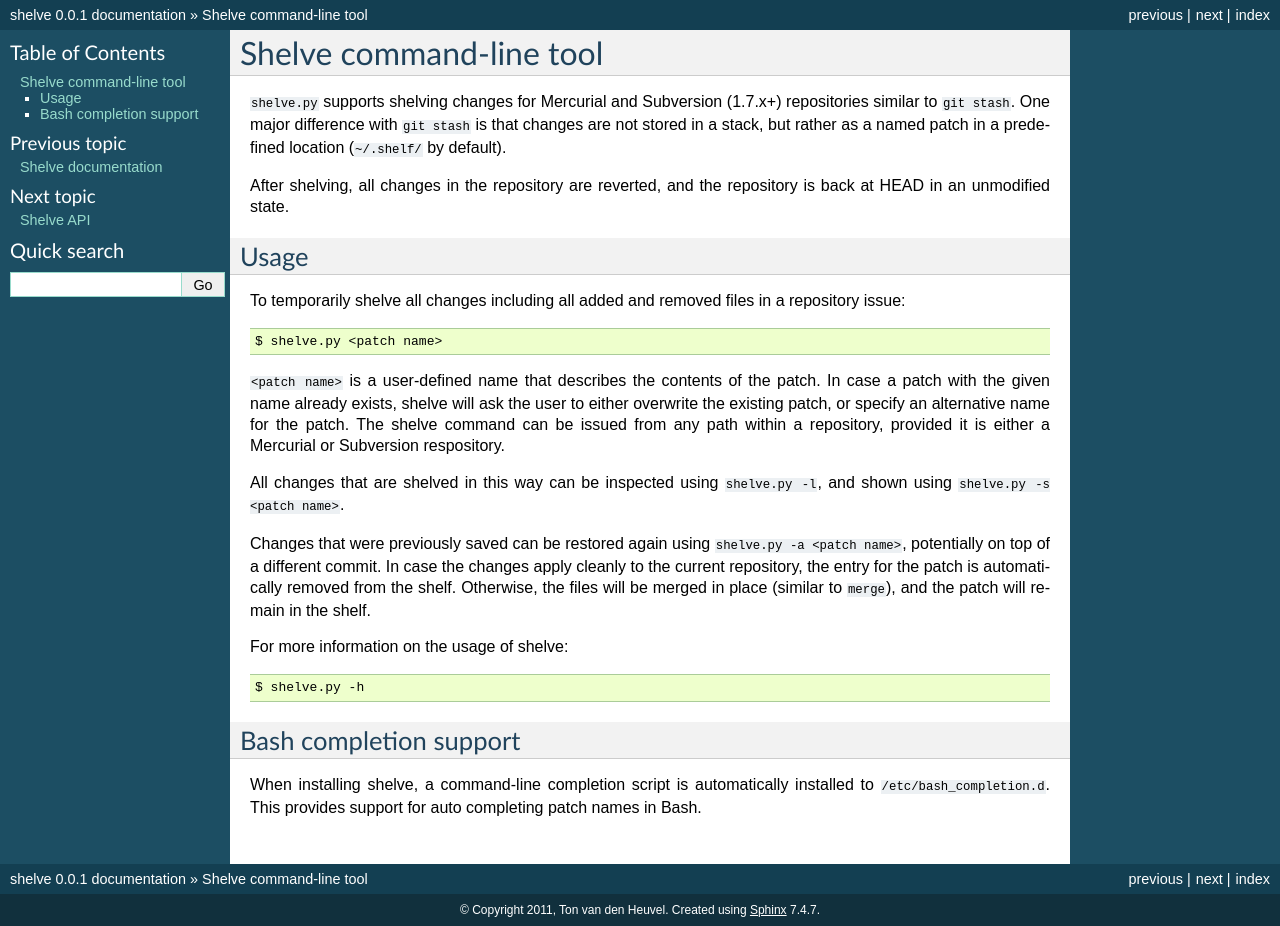
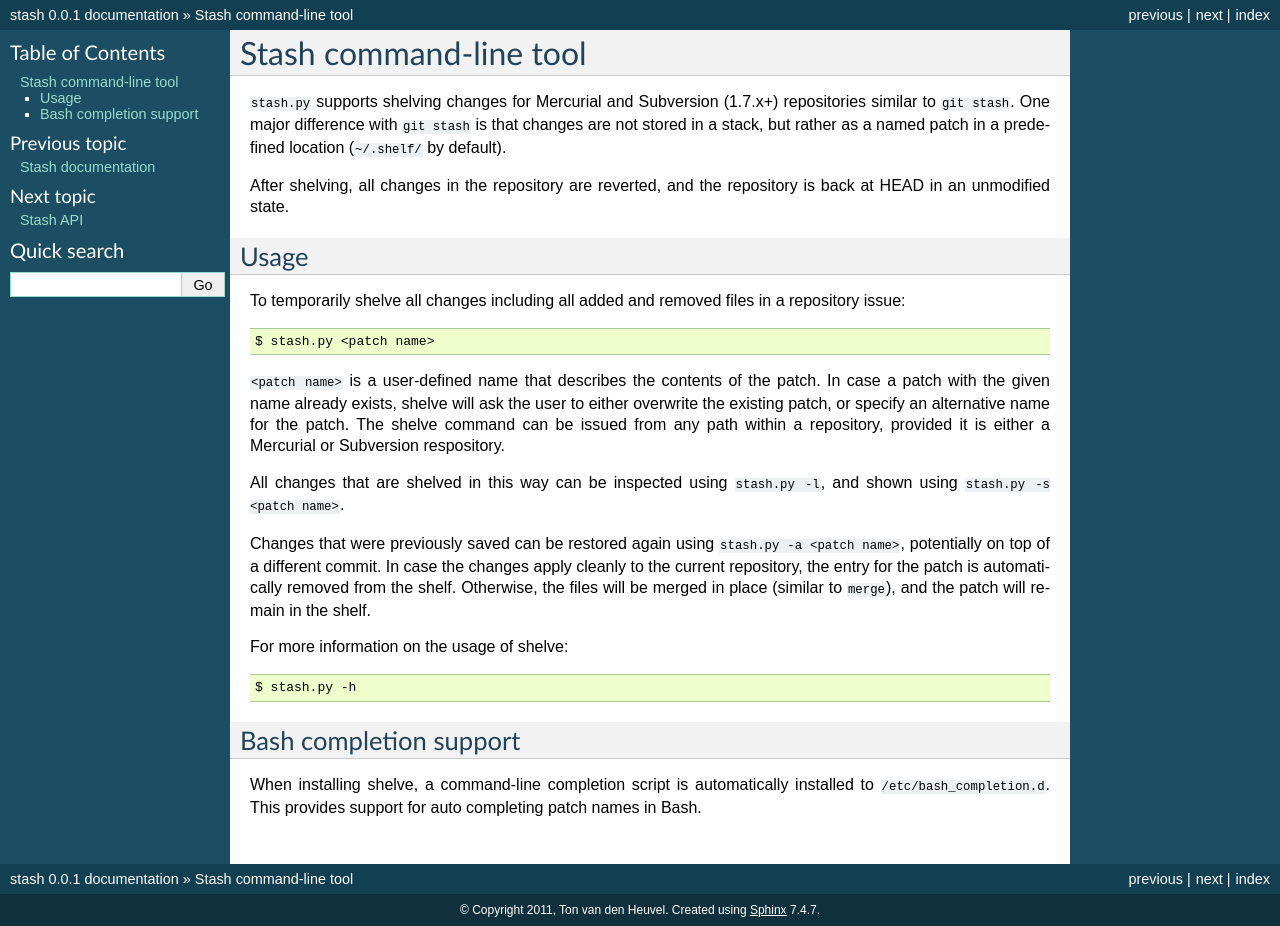
Before and after one commit to ton/stash, a Sphinx documentation site: the page built from doc/command-line.rst, in a window 1280 px wide. Built offline with Sphinx 7.4.7, drawn with Linux system fonts in a browser that asks for light colours; formulas are drawn with MathJax 3.

Commit message:
Changed instances of shelve to stash

```diff
--- a/doc/API.rst
+++ b/doc/API.rst
@@ -1,7 +1,7 @@
-Shelve API
-==========
+Stash API
+=========
 
-The shelve API exposes the functionality that is used by the shelve command-line
+The stash API exposes the functionality that is used by the shelve command-line
 tool to interact with the shelf.
 
 :py:class:`~shelf.shelf.Shelf` -- Class providing all operations on the shelf
--- a/doc/command-line.rst
+++ b/doc/command-line.rst
@@ -1,7 +1,7 @@
-Shelve command-line tool
+Stash command-line tool
 ------------------------
 
-``shelve.py`` supports shelving changes for Mercurial and Subversion (1.7.x+)
+``stash.py`` supports shelving changes for Mercurial and Subversion (1.7.x+)
 repositories similar to ``git stash``.  One major difference with ``git stash``
 is that changes are not stored in a stack, but rather as a named patch in a
 predefined location (``~/.shelf/`` by default).
@@ -17,7 +17,7 @@
 
 .. code-block:: none
 
-    $ shelve.py <patch name>
+    $ stash.py <patch name>
 
 ``<patch name>`` is a user-defined name that describes the contents of the
 patch. In case a patch with the given name already exists, shelve will ask the
@@ -25,10 +25,10 @@
 the patch. The shelve command can be issued from any path within a repository,
 provided it is either a Mercurial or Subversion respository.
 
-All changes that are shelved in this way can be inspected using ``shelve.py
--l``, and shown using ``shelve.py -s <patch name>``.
+All changes that are shelved in this way can be inspected using ``stash.py
+-l``, and shown using ``stash.py -s <patch name>``.
 
-Changes that were previously saved can be restored again using ``shelve.py -a
+Changes that were previously saved can be restored again using ``stash.py -a
 <patch name>``,  potentially on top of a different commit. In case the changes
 apply cleanly to the current repository, the entry for the patch is
 automatically removed from the shelf.  Otherwise, the files will be merged in
@@ -38,7 +38,7 @@
 
 .. code-block:: none
 
-    $ shelve.py -h
+    $ stash.py -h
 
 Bash completion support
 =======================
--- a/doc/conf.py
+++ b/doc/conf.py
@@ -23,7 +23,7 @@
 master_doc = 'index'
 
 # General information about the project.
-project = 'shelve'
+project = 'stash'
 copyright = '2011, Ton van den Heuvel'
 
 # The version info for the project you're documenting, acts as replacement for
@@ -72,7 +72,7 @@
 html_show_copyright = True
 
 # Output file base name for HTML help builder.
-htmlhelp_basename = 'shelvedoc'
+htmlhelp_basename = 'stashdoc'
 
 
 # -- Options for LaTeX output --------------------------------------------------
@@ -91,7 +91,7 @@
 # Grouping the document tree into LaTeX files. List of tuples
 # (source start file, target name, title, author, documentclass [howto/manual]).
 latex_documents = [
-  ('index', 'shelve.tex', 'shelve Documentation',
+  ('index', 'stash.tex', 'stash Documentation',
    'Ton van den Heuvel', 'manual'),
 ]
 
@@ -101,7 +101,7 @@
 # One entry per manual page. List of tuples
 # (source start file, name, description, authors, manual section).
 man_pages = [
-    ('index', 'shelve', 'shelve Documentation',
+    ('index', 'stash', 'stash Documentation',
      ['Ton van den Heuvel'], 1)
 ]
 
@@ -112,7 +112,7 @@
 # (source start file, target name, title, author,
 #  dir menu entry, description, category)
 texinfo_documents = [
-  ('index', 'shelve', 'shelve Documentation',
-   'Ton van den Heuvel', 'shelve', 'Shelve changes for source code repositories similar to `git stash`.',
+  ('index', 'stash', 'stash Documentation',
+   'Ton van den Heuvel', 'stash', 'Stash changes for source code repositories similar to `git stash`.',
    'Miscellaneous'),
 ]
```
Also changed, not shown: doc/index.rst (+4 -4 lines), 1 other file.
